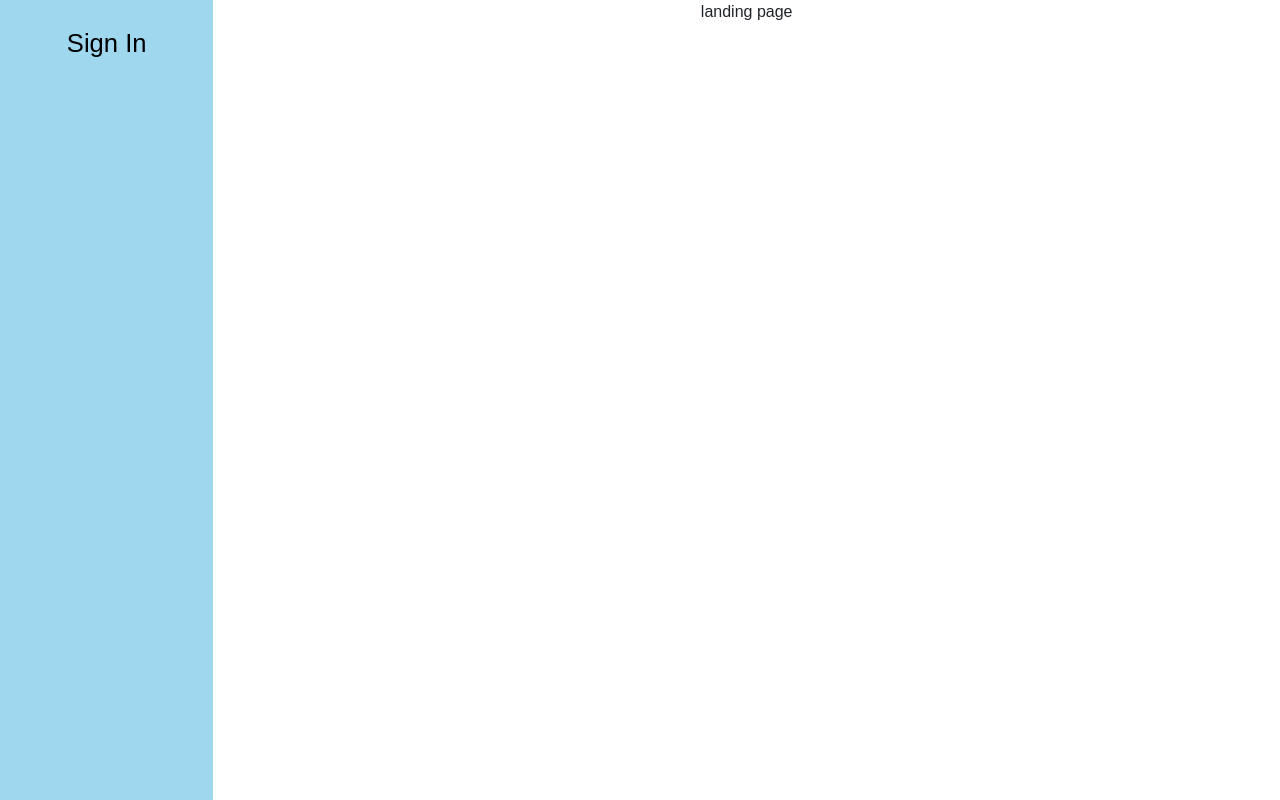
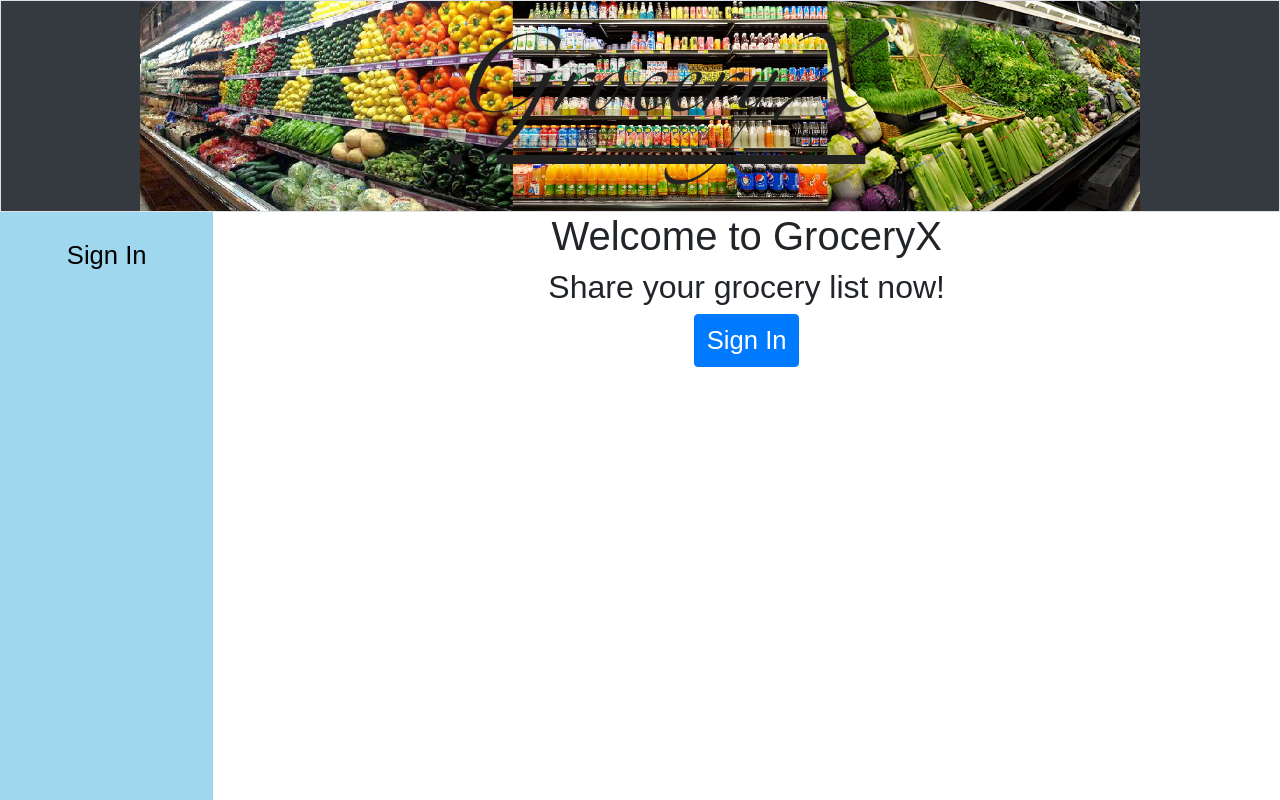
Before and after one commit to calvinchengsald/GroceryX, a React (Create React App) app: page / in a window 1280 px wide. Shown: the top 800 px of the page. Built offline with nearby package versions, Linux system fonts and the light colour scheme; some icons are missing.

Commit message:
aws s3 routing, img bar, syling

```diff
--- a/src/App.js
+++ b/src/App.js
@@ -27,6 +27,16 @@ class App extends Component {
 
   }
   setupCustomComponent(comp){
+    this.customComponent.landing = (props) => {
+      return (
+        <Landing
+          appModel = {this.appModel}
+          rerender = {(msg) => this.rerender(msg)}
+          hideSidebar = {()=>this.hideSidebar()}
+          {...props}
+        />
+      );
+    };
     this.customComponent.profile = (props) => {
       return (
         <Profile
@@ -118,6 +128,12 @@ class App extends Component {
     return (
       <div className="App">
         <div className='container-fluid'>
+          <div className='row img-holder'>
+            <div className='col-12 bg-dark justify-content-center border border-bottom-4'>
+              <img className='img-fluid' src={`./GroceryX.png`} alt={`logo`}/>
+            </div>
+
+          </div>
           <div className='row'>
             <div className='d-none d-md-block col-2'>
               <Navbar
@@ -138,7 +154,7 @@ class App extends Component {
                   messege = {this.state.messege}
                   rerender={(msg)=>this.rerender(msg)}
                 />
-             <Route exact path="/" component={Landing} />
+             <Route exact path="/" component={this.customComponent.landing} />
              <Route path="/Profile/:id" render={this.customComponent.profile} />
              <Route path="/SignUpIn" render={this.customComponent.signUpIn} />
              <Route path="/Group/:groupId" render={this.customComponent.group} />
--- a/src/components/Landing.js
+++ b/src/components/Landing.js
@@ -1,11 +1,34 @@
 
 import React, { Component } from 'react';
+import {Link} from 'react-router-dom';
 
 class Landing extends Component {
+  constructor(props){
+
+    super(props);
+    let hash = this.props.location.hash.replace('#!','');
+    if(hash.length!==0){
+      this.props.history.replace(hash);
+    }
+  }
   render() {
    return (
-     <section className='library'>
-       landing page
+     <section className='row'>
+       <h1 className='col-12'>
+        Welcome to GroceryX
+       </h1>
+       <h2 className='col-6 offset-3'>
+        Share your grocery list now!
+       </h2>
+       {this.props.appModel.userModel.login?
+         <div>
+
+         </div>
+         :
+         <div className ='col-6 offset-3'>
+          <Link className='font-3 btn btn-primary' to={'/SignUpIn'}> Sign In </Link>
+         </div>
+       }
      </section>
     );
   }
--- a/src/components/SignUpIn.js
+++ b/src/components/SignUpIn.js
@@ -165,11 +165,11 @@ class SignUpIn extends Component {
               </div>
               <div className='row'>
                 <div className='col-3 offset-1 font-2'>Username: </div>
-                <input type='text' defaultValue="hack" placeholder='Username' ref={this.refSignInUsername}  className='col-5 offset-1 font-2'/>
+                <input type='text' placeholder='Username' ref={this.refSignInUsername}  className='col-5 offset-1 font-2'/>
               </div>
               <div className='row'>
                 <div className='col-3 offset-1 font-2'>Password: </div>
-                <input type='password' defaultValue="card" placeholder='Password' ref={this.refSignInPassword}  className='col-5 offset-1 font-2'/>
+                <input type='password' placeholder='Password' ref={this.refSignInPassword}  className='col-5 offset-1 font-2'/>
               </div>
               <div className='row justify-content-center'>
                 <div className='btn btn-primary  font-3' onClick={this.handleSignIn}> Sign In </div>
--- a/src/css/App.css
+++ b/src/css/App.css
@@ -38,6 +38,23 @@
   z-index: 10;
   font-size: 7vw;
 }
+
+.img-holder{
+  overflow:auto;
+}
+.img-fluid{
+  width:auto;
+  height:auto;
+  align-self : center;
+}
+@media screen and (min-width: 1000px) {
+  .img-fluid{
+    width:1000px;
+    height:auto;
+    align-self : center;
+  }
+}
+
 a {
   color: black;
 }
```
Also changed, not shown: public/GroceryX.png (added).
